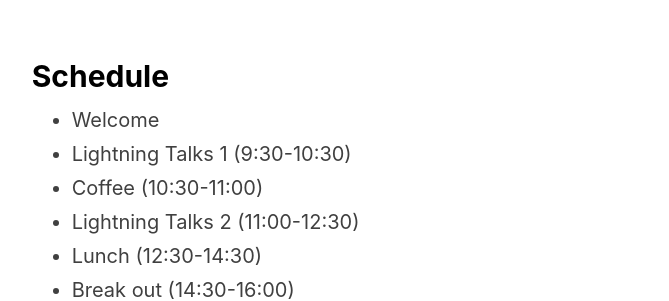
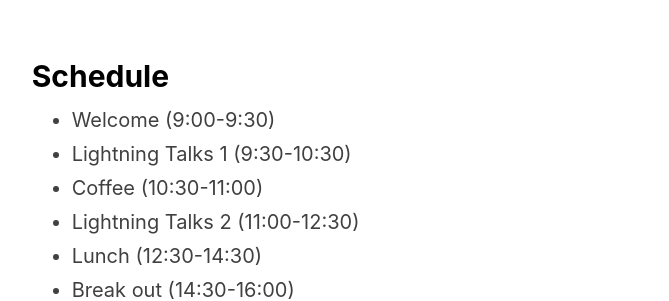
Before and after one commit to SearchFutures/SearchFutures.github.io, a Jekyll site: the page built from index.md, in a window 1280 px wide and 900 px high, scrolled down 4033 px. Shown: the part 152-453 px from the top of the window, without its empty margins (90-759 px from the left). Built offline with Jekyll 4.4.1, drawn with Linux system fonts in a browser that asks for light colours; nearby versions of some CDN libraries; our own code applies the rules of GitHub Pages for plain Markdown files.

Commit message:
Update index.md

```diff
--- a/index.md
+++ b/index.md
@@ -94,7 +94,7 @@ Monday 10 March 2025 (AoE): Normal Acceptance<br/>
 <br/>
 
 ## <a name='Schedule' style="color: black !important; text-decoration: none; text-align: center;"> Schedule </a>
-- Welcome
+- Welcome (9:00-9:30)
 - Lightning Talks 1 (9:30-10:30)
 - Coffee (10:30-11:00)
 - Lightning Talks 2 (11:00-12:30)
```
